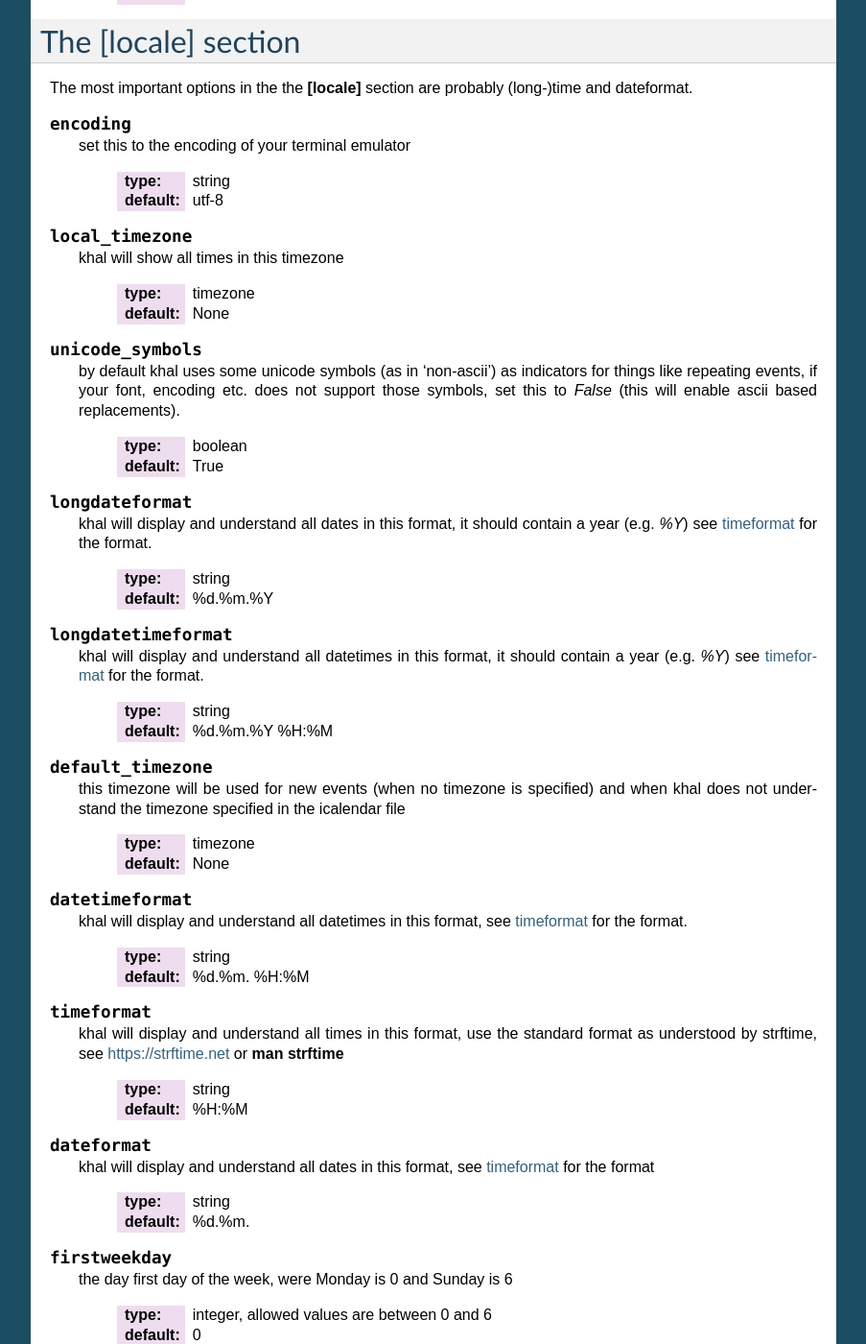
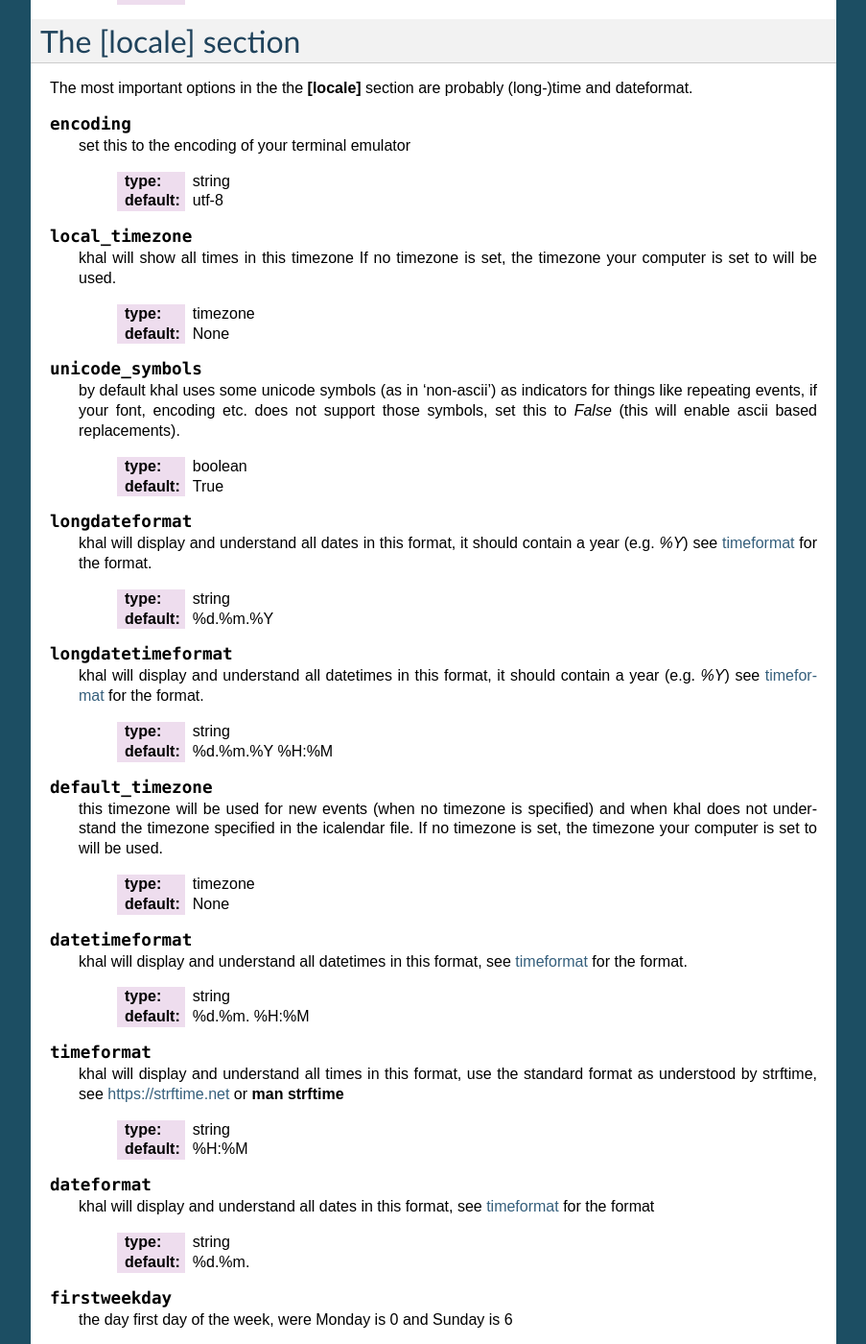
Before and after one commit to pimutils/khal, a Sphinx documentation site: the page built from doc/source/configspec.rst, in a window 1280 px wide and 1400 px high, scrolled down 900 px. Shown: the whole window at 96% size, without its empty margins (198-1101 px from the left). Built offline with Sphinx 7.4.7, drawn with Linux system fonts in a browser that asks for light colours.

Commit message:
doc: mention automatic timezone setting

```diff
--- a/doc/source/configspec.rst
+++ b/doc/source/configspec.rst
@@ -77,6 +77,7 @@
 
 
     khal will show all times in this timezone
+    If no timezone is set, the timezone your computer is set to will be used.
 
       :type: timezone
       :default: None
@@ -120,7 +121,8 @@
 
 
     this timezone will be used for new events (when no timezone is specified) and
-    when khal does not understand the timezone specified in the icalendar file
+    when khal does not understand the timezone specified in the icalendar file.
+    If no timezone is set, the timezone your computer is set to will be used.
 
       :type: timezone
       :default: None
```
